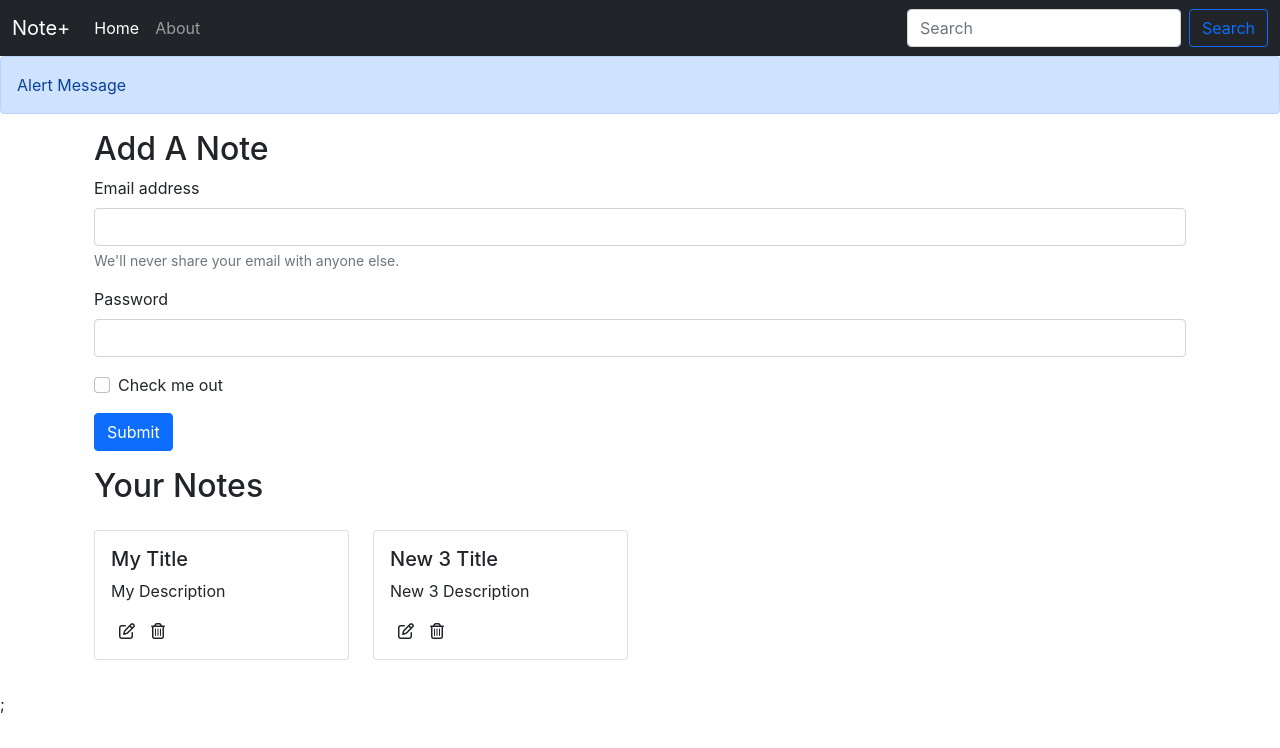
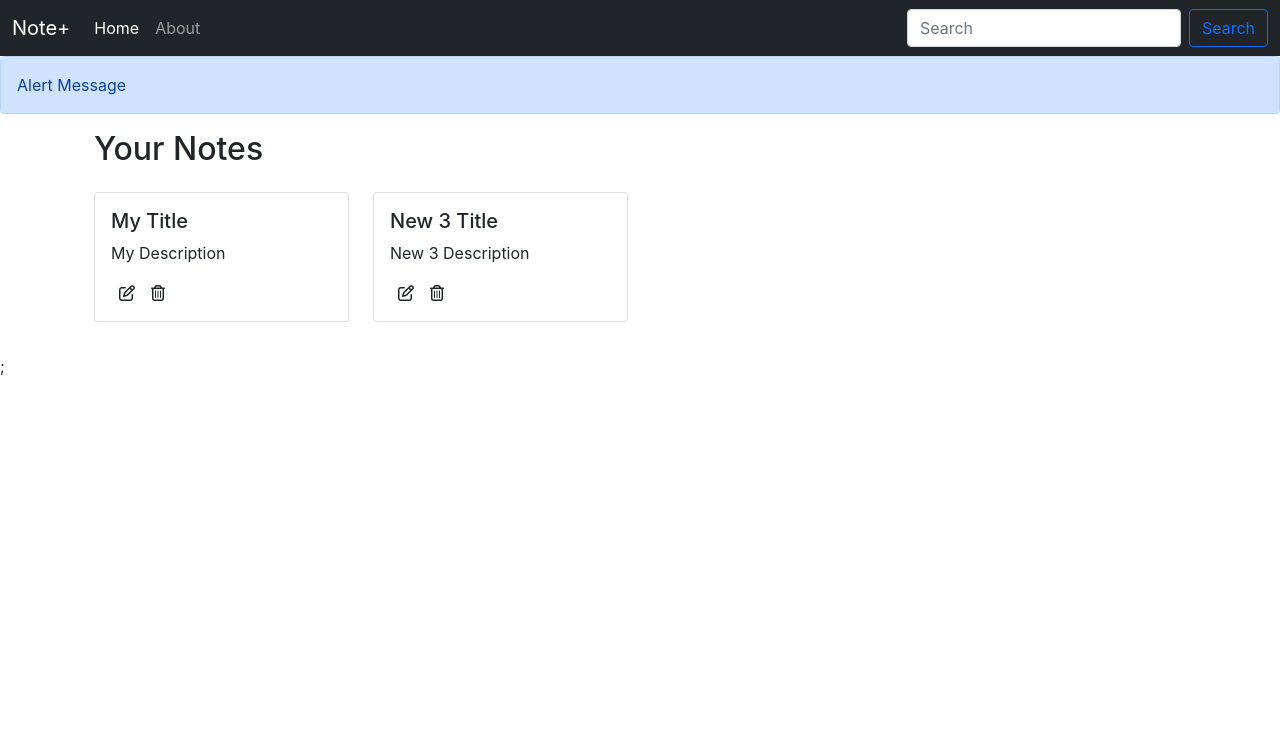
Before and after one commit to Darsh098/NotePlus-MERN, a React (Create React App) app: page / in a window 1280 px wide. Shown: the top 748 px of the page. Built offline with nearby package versions, Linux system fonts and the light colour scheme; the HTML template or start-up script is replaced by a standard one.

Commit message:
Moved AddNote Code To It's Component

```diff
--- a/src/Components/Home.js
+++ b/src/Components/Home.js
@@ -4,23 +4,6 @@
 export const Home = () => {
     return (
         <div className='container my-3'>
-            <h2>Add A Note</h2>
-            <form>
-                <div className="mb-3">
-                    <label htmlFor="exampleInputEmail1" className="form-label">Email address</label>
-                    <input type="email" className="form-control" id="exampleInputEmail1" aria-describedby="emailHelp" />
-                    <div id="emailHelp" className="form-text">We'll never share your email with anyone else.</div>
-                </div>
-                <div className="mb-3">
-                    <label htmlFor="exampleInputPassword1" className="form-label">Password</label>
-                    <input type="password" className="form-control" id="exampleInputPassword1" />
-                </div>
-                <div className="mb-3 form-check">
-                    <input type="checkbox" className="form-check-input" id="exampleCheck1" />
-                    <label className="form-check-label" htmlFor="exampleCheck1">Check me out</label>
-                </div>
-                <button type="submit" className="btn btn-primary">Submit</button>
-            </form>
             <Notes />
         </div>
     )
```
